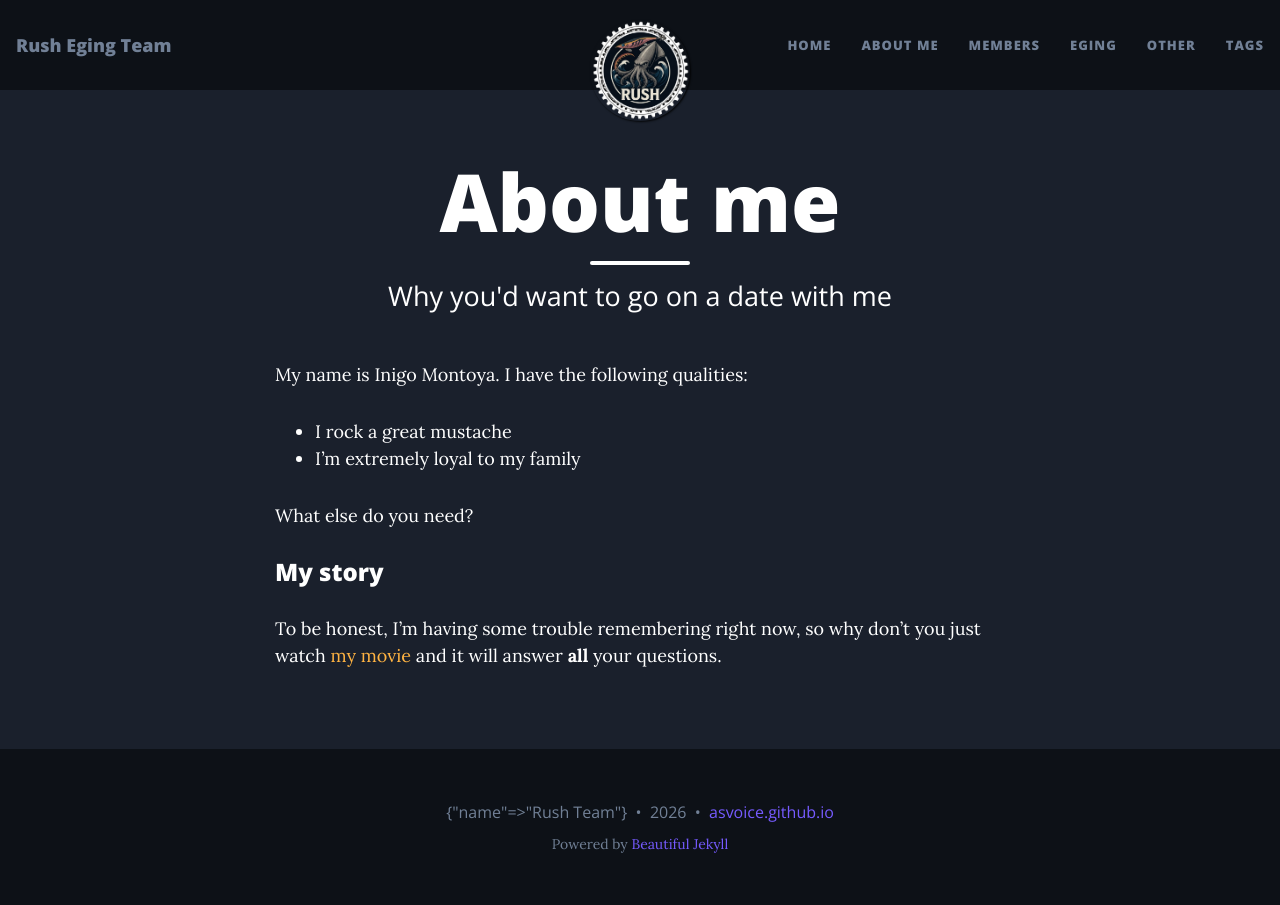
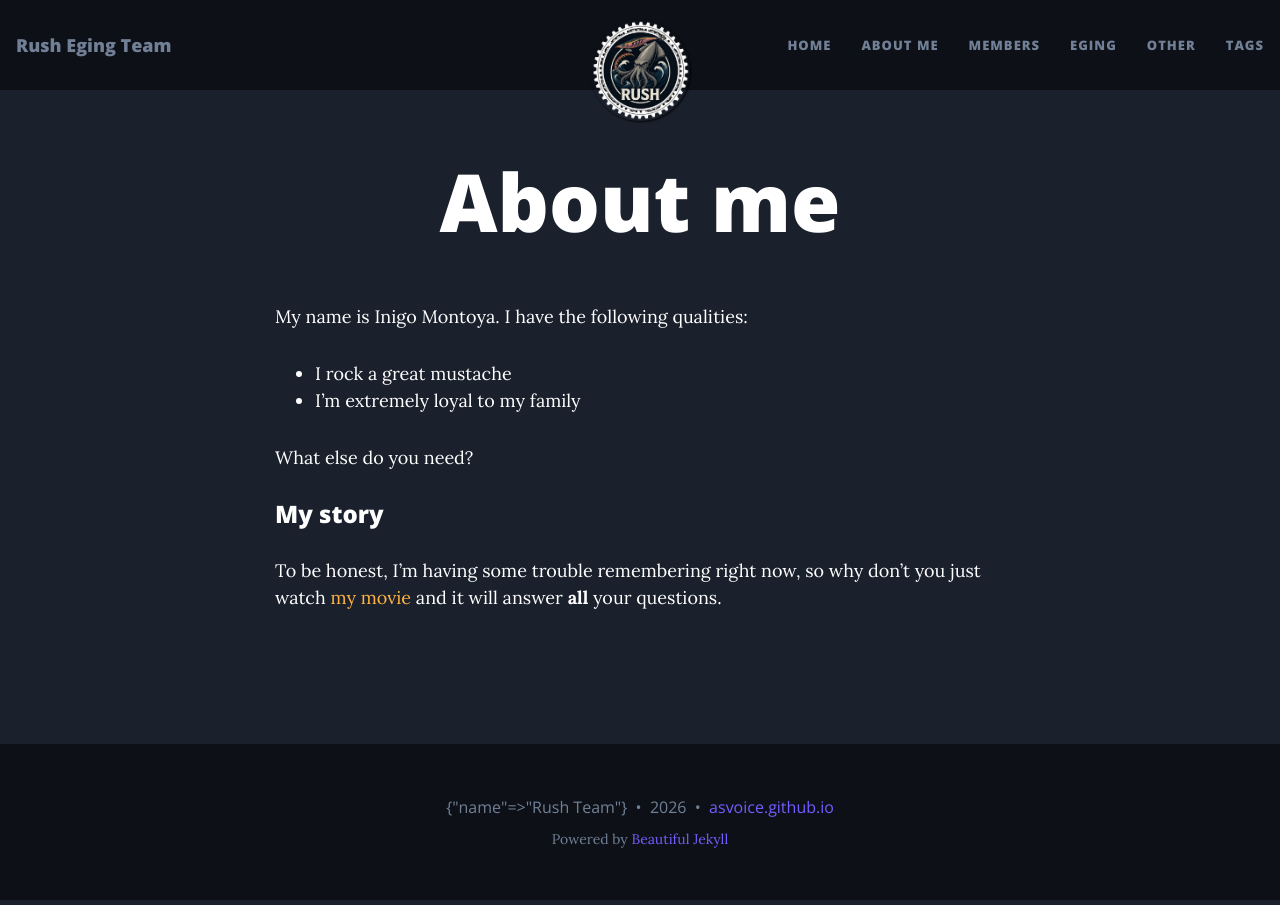
Before and after one commit to asvoice/asvoice.github.io, a Jekyll site: the page built from aboutme.md, in a window 1280 px wide. Built offline with Jekyll 4.4.1, drawn with Linux system fonts in a browser that asks for light colours.

Commit message:
Update aboutme.md

```diff
--- a/aboutme.md
+++ b/aboutme.md
@@ -1,7 +1,7 @@
 ---
 layout: page
 title: About me
-subtitle: Why you'd want to go on a date with me
+permalink: /aboutme/
 ---
 
 My name is Inigo Montoya. I have the following qualities:
```
